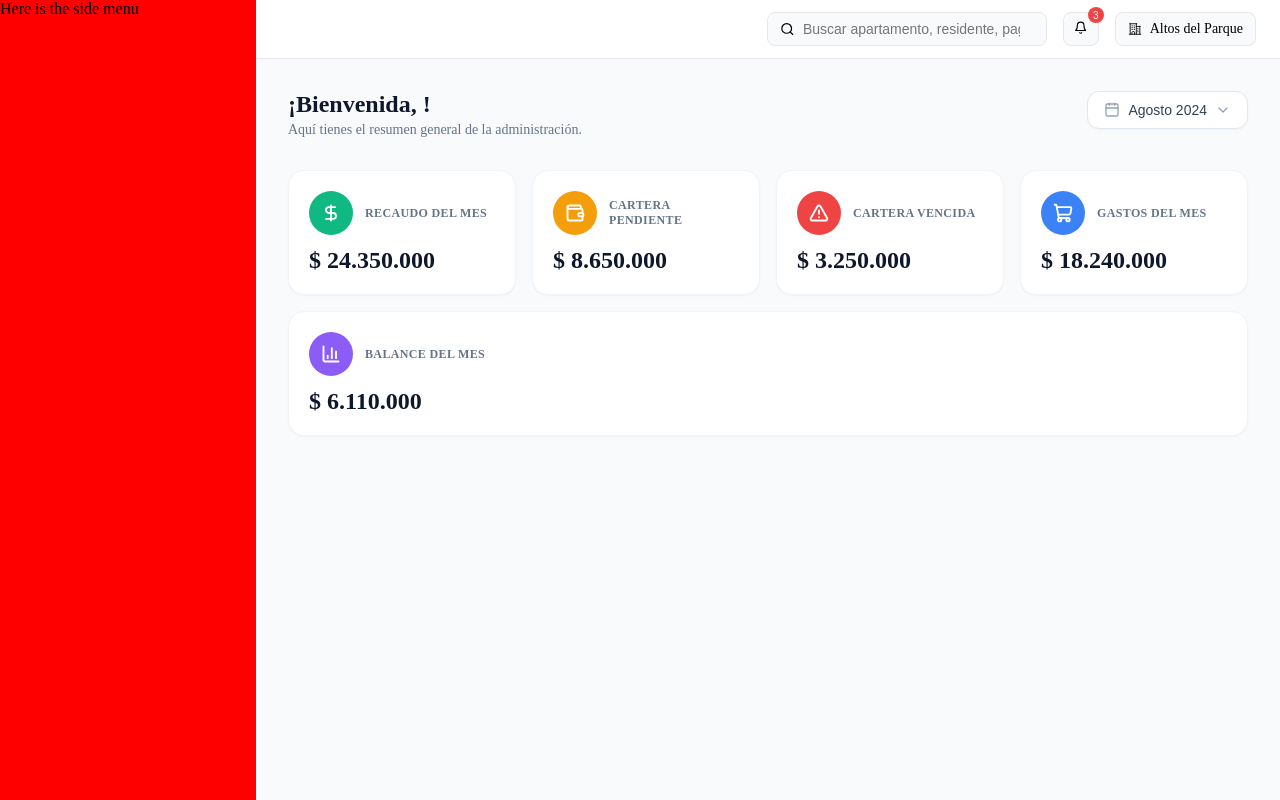
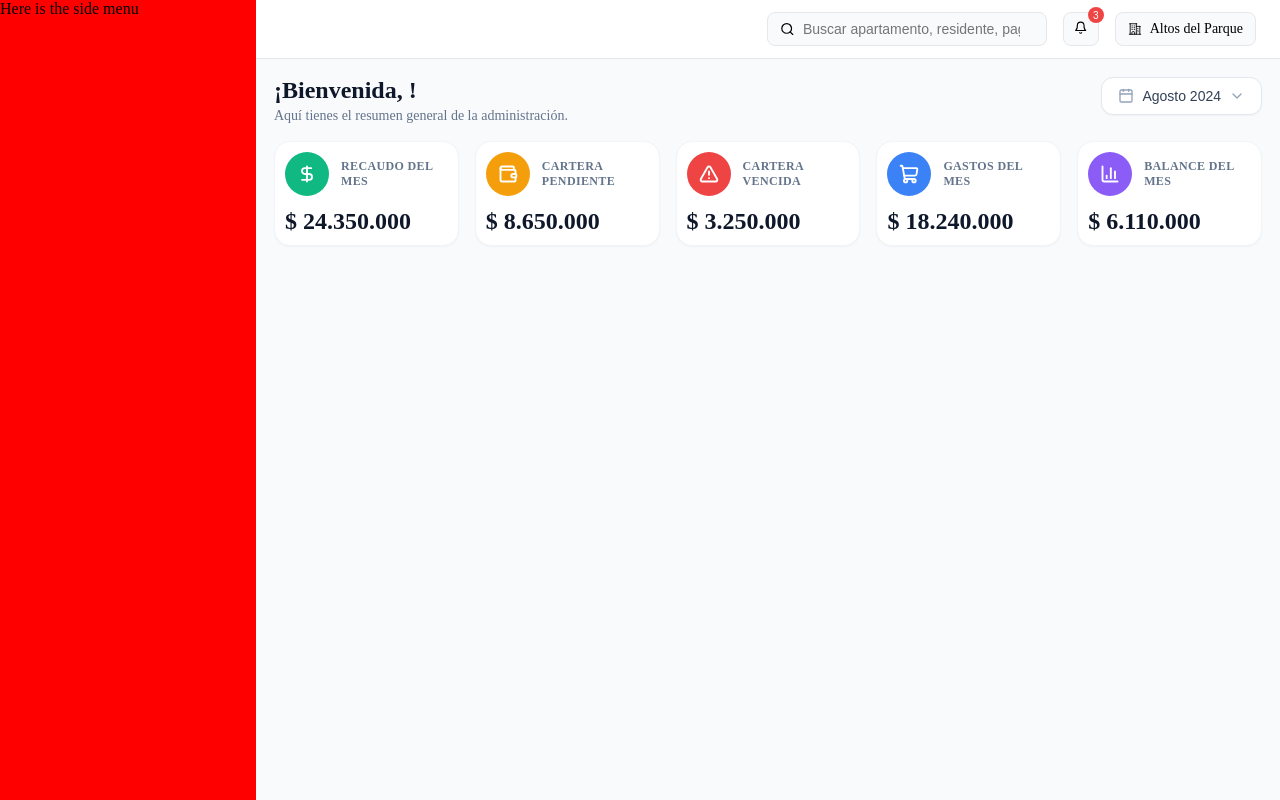
Before and after one commit to StartupName/admin-software, a React (Vite) app: page /dashboard in a window 1280 px wide. Built offline with nearby package versions, Linux system fonts and the light colour scheme.

Commit message:
fix(informationcardscomponent): Reducing size component

```diff
--- a/src/modules/dashboard/components/InformationCardsComponent/InformationCardsComponent.css
+++ b/src/modules/dashboard/components/InformationCardsComponent/InformationCardsComponent.css
@@ -2,11 +2,11 @@
    Dashboard - estilos generales
    ================================================================== */
 .dashboard {
-  padding: 32px;
+  padding: 18px;
 }
 
 .dashboard-container {
-  max-width: 1280px;
+  max-width: 100%;
   margin: 0 auto;
 }
 
@@ -19,7 +19,7 @@
   align-items: flex-start;
   justify-content: space-between;
   gap: 16px;
-  margin-bottom: 32px;
+  margin-bottom: 17px;
 }
 
 .dashboard-title {
@@ -54,7 +54,7 @@
   border: 1px solid #f1f5f9;
   border-radius: 16px;
   box-shadow: 0 1px 2px rgba(0, 0, 0, 0.04);
-  padding: 20px;
+  padding: 10px;
   transition: transform 0.15s ease, border-color 0.15s ease, box-shadow 0.15s ease;
 }
 
```
